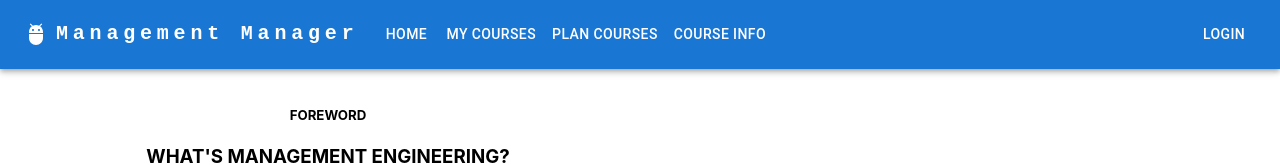
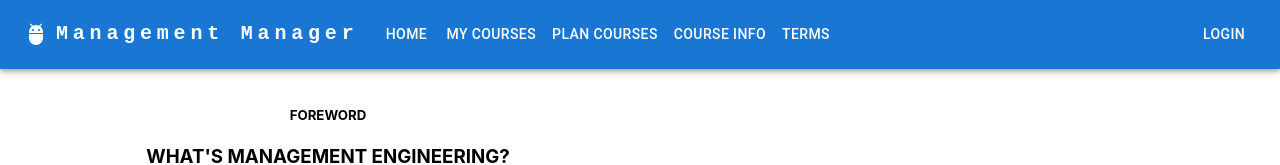
Before and after one commit to ericzhang11101/MSCI-342-Project, a React (Create React App) app in the folder frontend/: page / in a window 1280 px wide. Shown: the top 165 px of the page. Built offline with nearby package versions, Linux system fonts and the light colour scheme.

Commit message:
appbar change

```diff
--- a/frontend/src/components/ResponsiveAppBar.js
+++ b/frontend/src/components/ResponsiveAppBar.js
@@ -21,6 +21,7 @@ const pages = [
   {name: 'My Courses', link: '/my-courses'},
   {name: 'Plan Courses', link: '/plan-courses'},
   {name: 'Course Info', link: '/course-notes'},
+  {name: 'Terms', link: '/terms'}
 ]
 
 const headerName = "Management Manager"
```
